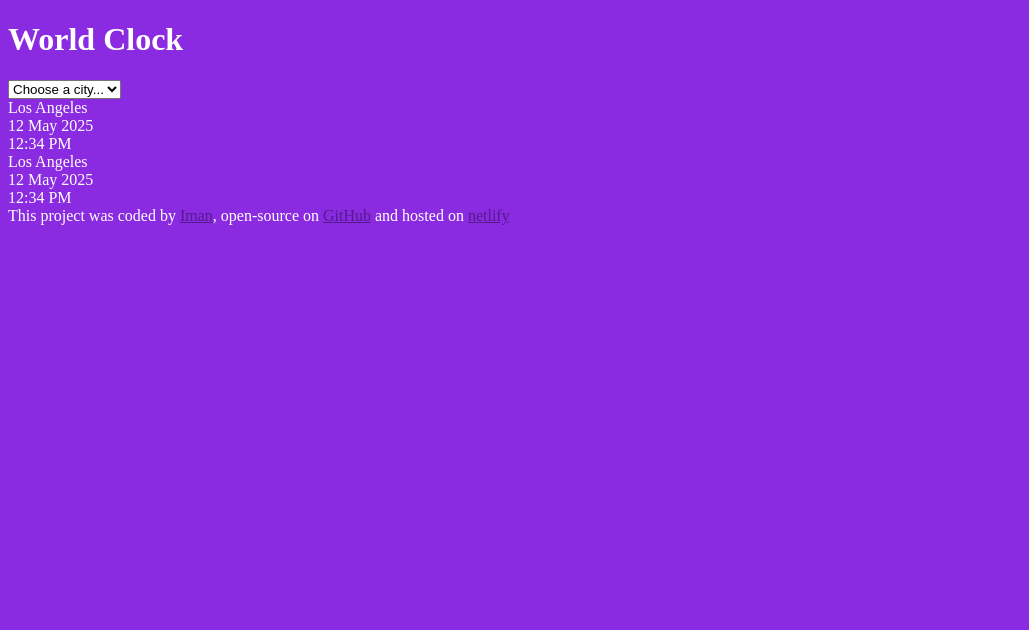
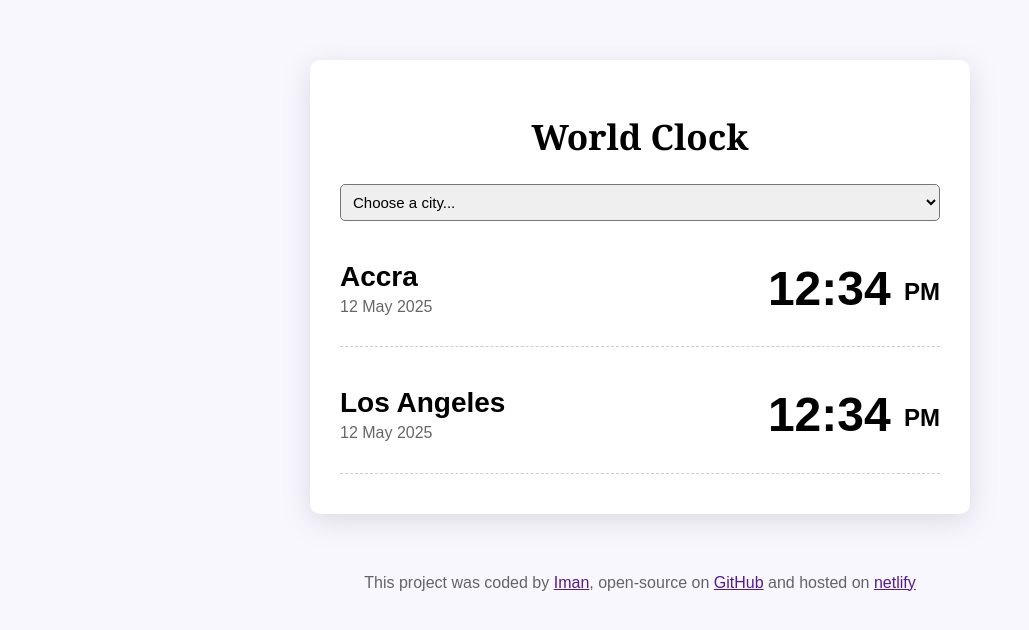
Before and after one commit to Imaaaann/World-Clock, a plain HTML site: page index.html in a window 1280 px wide. Shown: the whole page, without its empty margins (0-1029 px from the left). Drawn offline with Linux system fonts and the light colour scheme.

Commit message:
Styled the project using CSS

```diff
--- a/index.css/style.css
+++ b/index.css/style.css
@@ -1,4 +1,64 @@
 body{
-    background-color: blueviolet;
-    color: white;
+    background-color: #f9f7fe;
+    font-family: sans-serif;
 }
+
+h1{
+    text-align: center;
+    font-family: Georgia, 'Times New Roman', Times, serif;
+    font-size: 35px;
+}
+
+h2{
+    margin: 0 0 5px;
+    font-size: 28px;
+}
+
+select{
+    display: block;
+    width: 100%;
+    border-radius: 5px;
+    padding: 8px;
+    font-size: 15px;
+}
+
+.container{
+    max-width: 600px;
+    margin: 60px auto;
+    background-color: white;
+    padding: 30px;
+    box-shadow:  rgba(100, 100, 111, 0.2) 0 7px 29px 0;
+    border-radius: 10px;
+}
+
+.city{
+    display: flex;
+    justify-content: space-between;
+    margin: 10px 0;
+    padding: 30px 0;
+    border-bottom: 1px dashed rgba(0, 0, 0, 0.2);
+}
+
+.city :last-child{
+    border: none;
+}
+
+.time{
+    font-size: 48px;
+    font-weight: bold;
+}
+
+.time small{
+    font-size: 24px;
+    vertical-align: middle;
+    line-height: 48px;
+}
+
+.date{
+    opacity: 0.6;
+}
+
+footer{
+    text-align: center;
+    color: rgba(0, 0, 0, 0.6);
+}
--- a/index.html
+++ b/index.html
@@ -15,15 +15,19 @@
             <option value="">London</option>
             <option value="">Moscow</option>
         </select>
-        <div class="cities">
-            <div class="city">Los Angeles</div>
-            <div class="date">12 May 2025</div>
-            <div class="time">12:34 PM</div>
+        <div class="city">
+            <div>
+                <h2>Accra</h2>
+                <div class="date">12 May 2025</div>
+            </div>
+            <div class="time">12:34 <small>PM</small></div>
         </div>
-        <div class="cities">
-            <div class="city">Los Angeles</div>
-            <div class="date">12 May 2025</div>
-            <div class="time">12:34 PM</div>
+        <div class="city">
+            <div>
+                <h2>Los Angeles</h2>
+                <div class="date">12 May 2025</div>
+            </div>
+            <div class="time">12:34 <small>PM</small></div>
         </div>
     </div>
     <footer>
```
